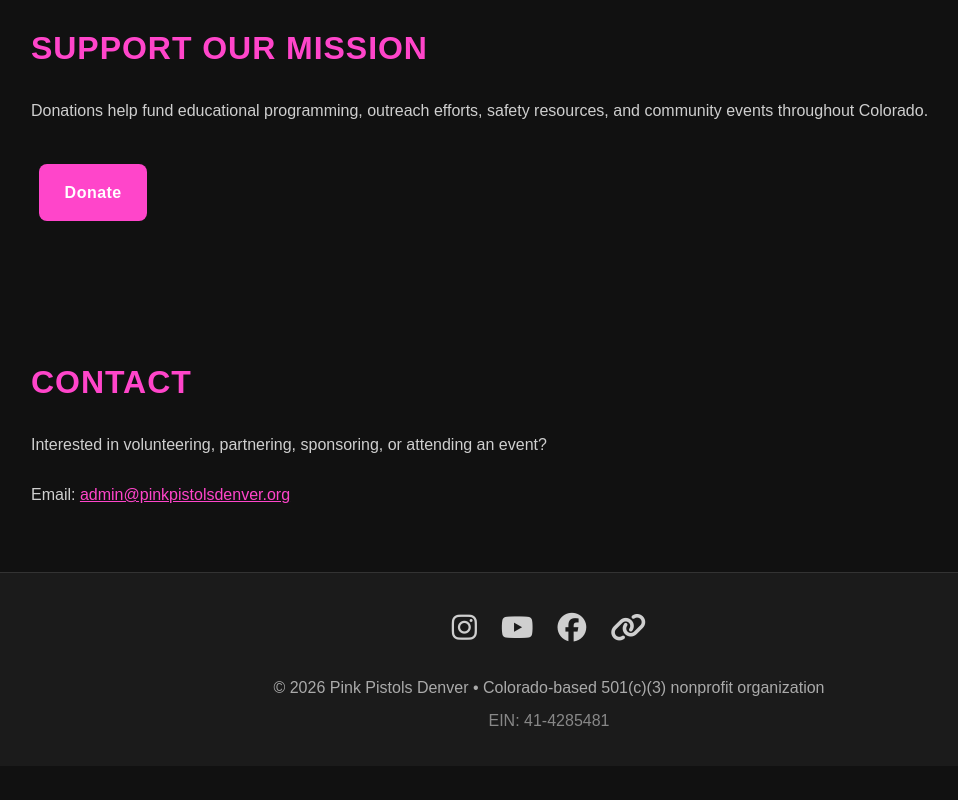
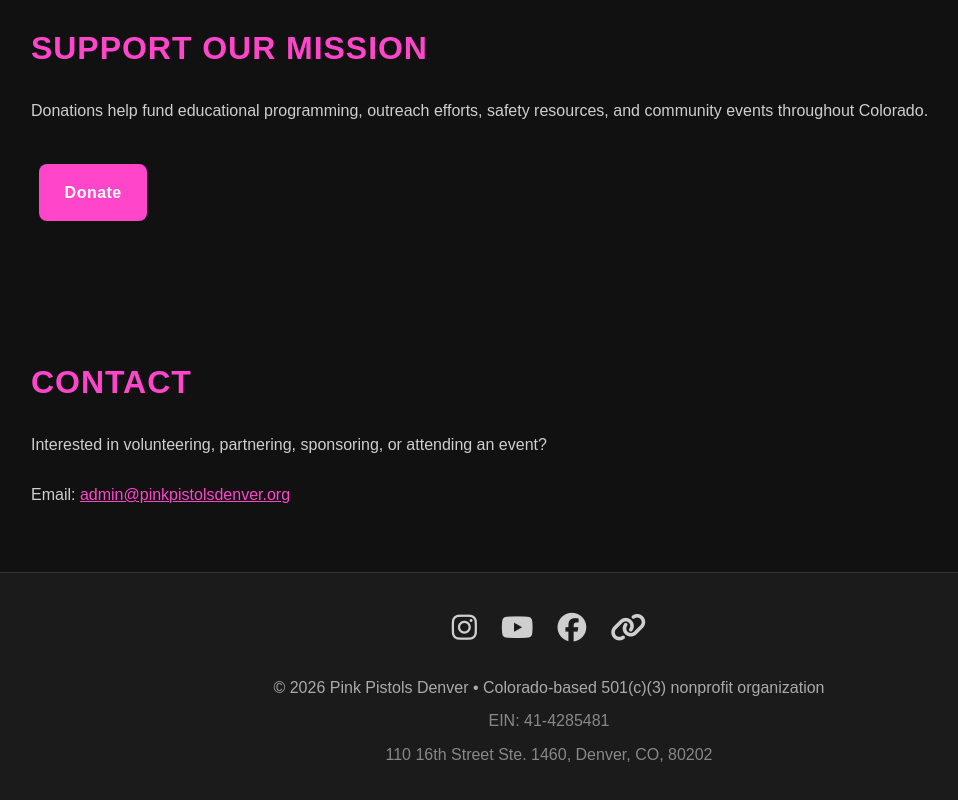
Before and after one commit to pink-pistols-denver/website, a plain HTML site: page index.html in a window 1280 px wide. Shown: the part 1984-2784 px from the top of the page, without its empty margins (91-1049 px from the left). Before the commit the page ends 2750 px from the top, so only its background shows below. Drawn offline with Linux system fonts and the light colour scheme; a web font is replaced by a local one.

Commit message:
Add legal mailing address

```diff
--- a/index.html
+++ b/index.html
@@ -539,6 +539,10 @@
       EIN: 41-4285481
     </p>
 
+    <p style="margin-top:0.5rem; color:#888;">
+      110 16th Street Ste. 1460, Denver, CO, 80202
+    </p>
+
   </footer>
 
 </body>
```
